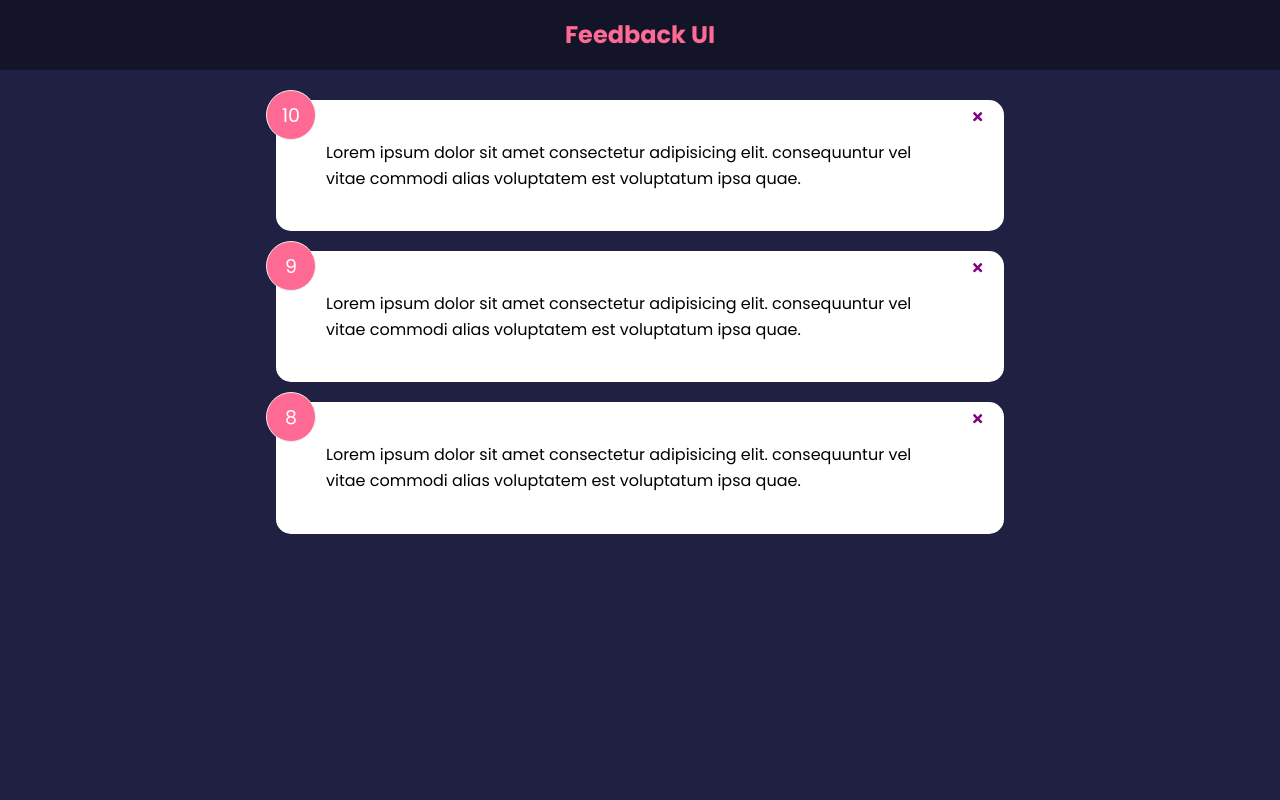
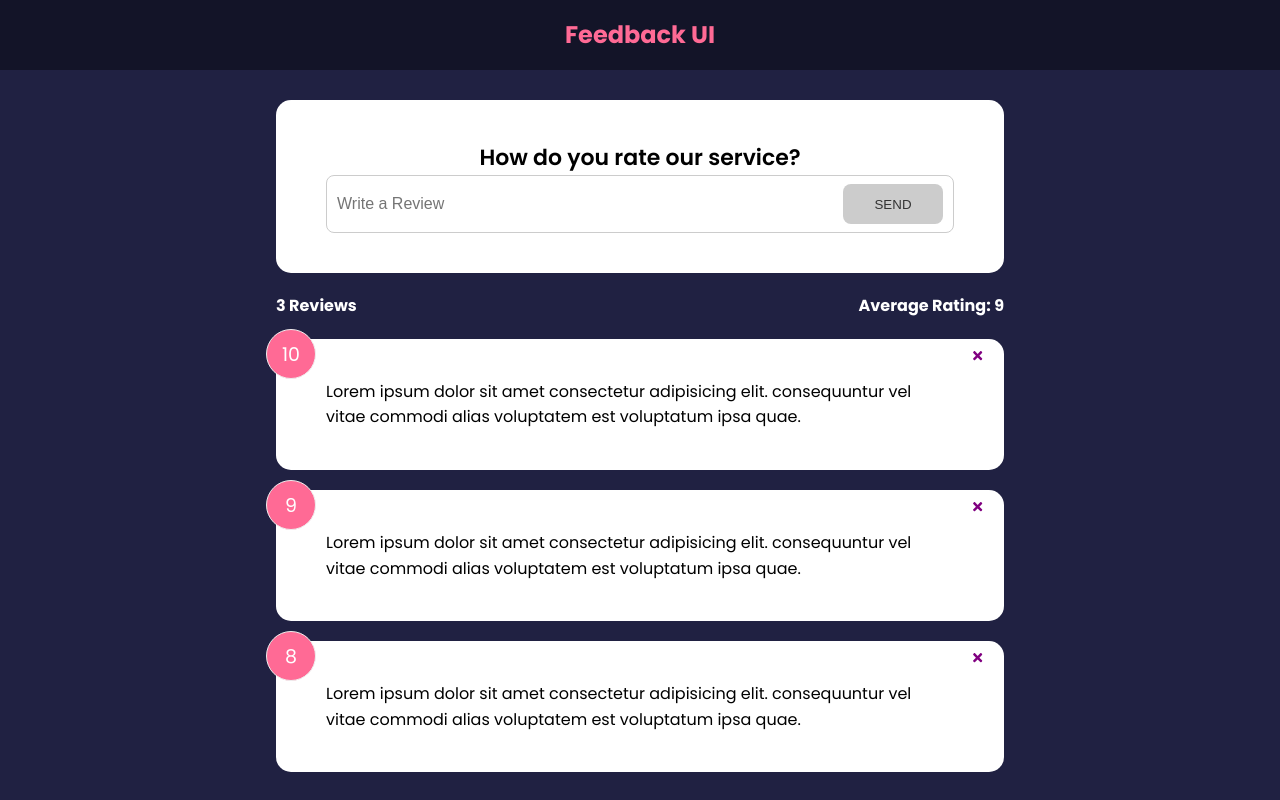
Before and after one commit to LayneHansen/feedback_react, a React (Create React App) app in the folder feedback-app/: page / in a window 1280 px wide. Built offline with nearby package versions, Linux system fonts and the light colour scheme.

Commit message:
added FeedbackForm, FeedbackStats, and Button components

```diff
--- a/feedback-app/src/App.js
+++ b/feedback-app/src/App.js
@@ -2,6 +2,8 @@
 import Header from "./components/Header"
 import FeedbackList from "./components/FeedbackList"
 import FeedbackData from './data/FeedbackData'
+import FeedbackStats from './components/FeedbackStats'
+import FeedbackForm from './components/FeedbackForm'
 
 function App() {
 
@@ -18,6 +20,8 @@
     <>
       <Header />
       <div className="container">
+        <FeedbackForm />
+        <FeedbackStats feedback={feedback}/>
         <FeedbackList
           feedback={feedback}
           handleDelete={deleteFeedback} />
--- /dev/null
+++ b/feedback-app/src/components/FeedbackForm.jsx
@@ -0,0 +1,34 @@
+import { useState } from 'react'
+import Card from './shared/Card'
+import Button from './shared/Button'
+
+function FeedbackForm() {
+  const [text, setText] = useState('')
+
+  const handleTextChange = (e) => {
+    setText(e.target.value)
+  }
+
+  return (
+    <Card>
+      <form>
+        <h2>How do you rate our service?</h2>
+      </form>
+      <div className="input-group">
+        <input
+          onChange={handleTextChange}
+          type="text"
+          placeholder='Write a Review'
+          value={text}
+        />
+        <Button
+          type='submit'
+        >
+          SEND
+        </Button>
+      </div>
+    </Card>
+  )
+}
+
+export default FeedbackForm
--- /dev/null
+++ b/feedback-app/src/components/FeedbackStats.jsx
@@ -0,0 +1,24 @@
+import PropTypes from 'prop-types';
+
+function FeedbackStats({feedback}) {
+  //calculate ratings average
+  let average = feedback.reduce((acc, cur) => {
+    return acc + cur.rating
+
+  }, 0) / feedback.length
+
+  average = average.toFixed(1).replace(/[.,]0$/, '')
+
+  return (
+    <div className='feedback-stats'>
+      <h4>{feedback.length} Reviews</h4>
+      <h4>Average Rating: {isNaN(average) ? 0 : average}</h4>
+    </div>
+  )
+}
+
+FeedbackStats.propTypes = {
+  feedback: PropTypes.array.isRequired,
+}
+
+export default FeedbackStats
--- /dev/null
+++ b/feedback-app/src/components/shared/Button.jsx
@@ -0,0 +1,29 @@
+import React from 'react'
+import PropTypes from 'prop-types'
+
+function Button({ children, version, type, isDisabled }) {
+  return (
+    <button
+      type={type}
+      disabled={isDisabled}
+      className={`btn btn-${version}`}
+      >
+      {children}
+    </button>
+  )
+}
+
+Button.defaultProps = {
+  version: 'primary',
+  type: 'button',
+  isDisabled: 'false'
+}
+
+Button.propTypes = {
+  children: PropTypes.node.isRequired,
+  version: PropTypes.string,
+  type: PropTypes.string,
+  isDisabled: PropTypes.bool
+}
+
+export default Button
```
